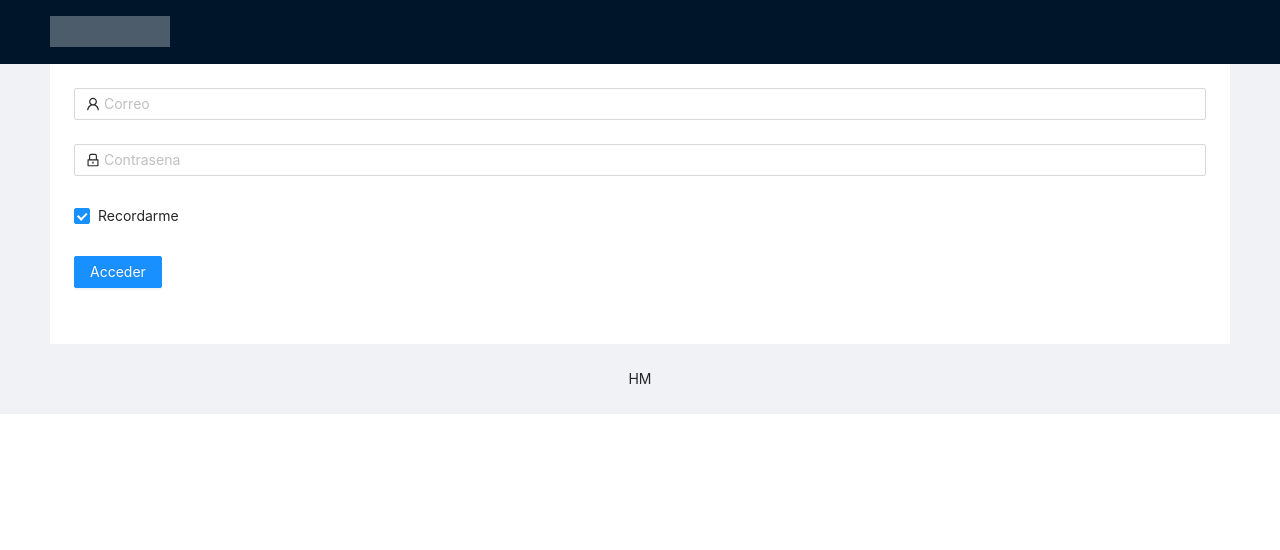
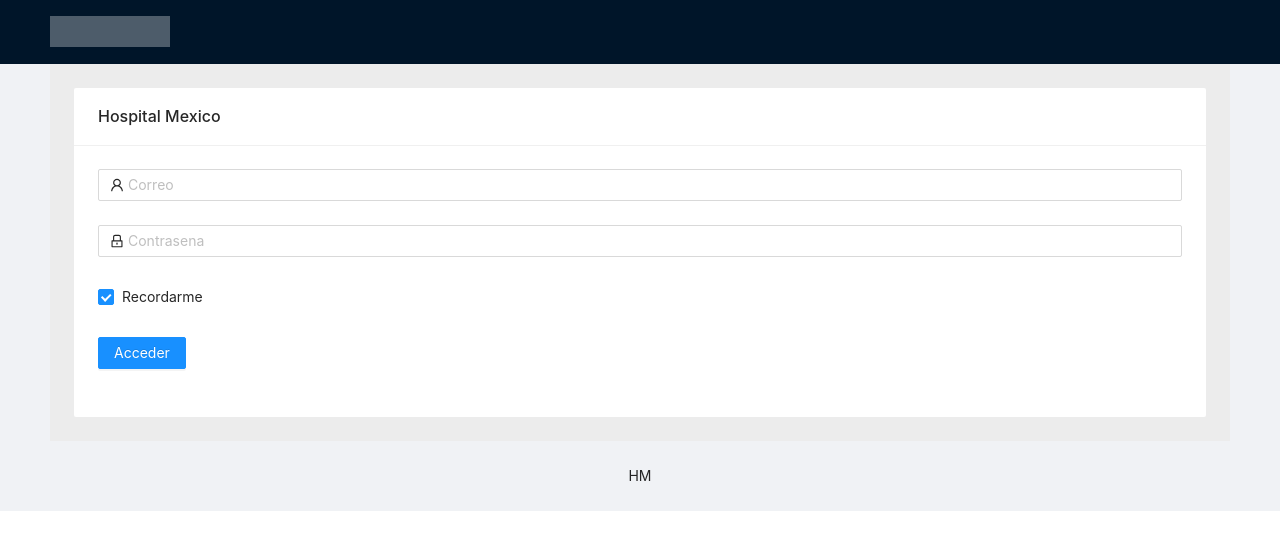
Before and after one commit to hm-sistemas/sistema_reconciliacion_client, a React (Create React App) app: page /login in a window 1280 px wide. Shown: the top 550 px of the page. Built offline with nearby package versions, Linux system fonts and the light colour scheme; the HTML template or start-up script is replaced by a standard one.

Commit message:
card login

```diff
--- a/src/components/auth/modules/LoginForm.tsx
+++ b/src/components/auth/modules/LoginForm.tsx
@@ -1,9 +1,10 @@
-import { Form, Input, Button, Checkbox } from "antd";
+import { Form, Input, Button, Checkbox, Card } from "antd";
 import { UserOutlined, LockOutlined } from "@ant-design/icons";
 import React from "react";
 
 const LoginForm = ({ onFinish }: any) => {
   return (
+    <Card title="Hospital Mexico" bordered={false}>
       <Form
         name="normal_login"
         className="login-form"
@@ -12,7 +13,9 @@ const LoginForm = ({ onFinish }: any) => {
       >
         <Form.Item
           name="email"
-        rules={[{ required: true, message: "Ingrese su direccion de correo" }]}
+          rules={[
+            { required: true, message: "Ingrese su direccion de correo" },
+          ]}
         >
           <Input
             prefix={<UserOutlined className="site-form-item-icon" />}
@@ -36,11 +39,16 @@ const LoginForm = ({ onFinish }: any) => {
         </Form.Item>
 
         <Form.Item>
-        <Button type="primary" htmlType="submit" className="login-form-button">
+          <Button
+            type="primary"
+            htmlType="submit"
+            className="login-form-button"
+          >
             Acceder
           </Button>
         </Form.Item>
       </Form>
+    </Card>
   );
 };
 
--- a/src/layouts/GuestLayout.css
+++ b/src/layouts/GuestLayout.css
@@ -1,7 +1,7 @@
 .site-layout-content {
   min-height: 280px;
   padding: 24px;
-  background: #fff;
+  background: #ececec;
 }
 .logo {
   float: left;
```
Lines whose indentation alone changed are shown as unchanged.
